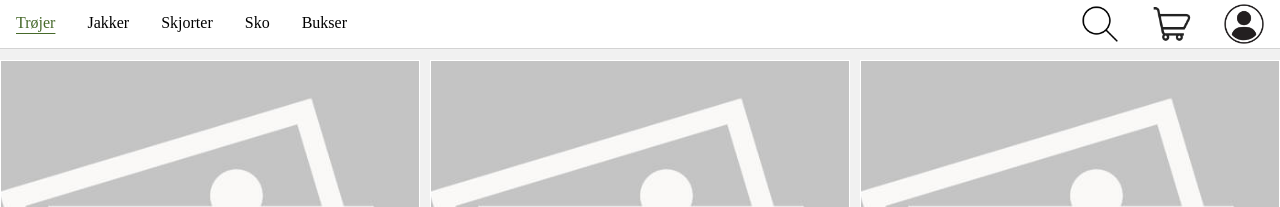
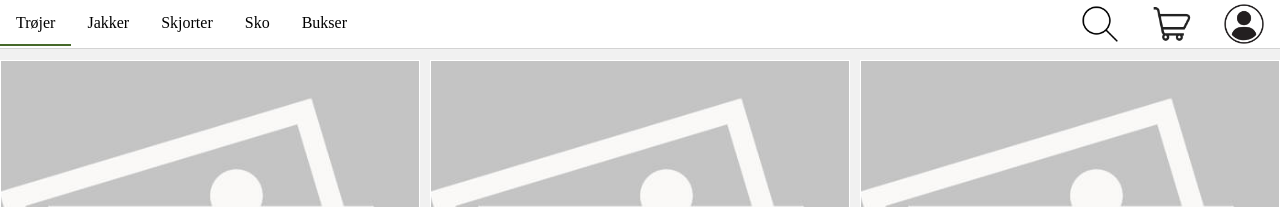
Before and after one commit to z0hnan/StayHjemmeside, a Python web app: template templates/index.html in a window 1280 px wide. Shown: the top 207 px of the page. Run offline with Jinja, Linux system fonts and the light colour scheme; the template is opened without the code that fills it, so the values that code supplies are empty.

Commit message:
NOW WITH ANIMATIONSSZZZZ 😍

```diff
--- a/static/styles/main.css
+++ b/static/styles/main.css
@@ -36,15 +36,27 @@ ul {
   padding: 14px 16px;
   text-decoration: none;
   color: black;
-
+  position: relative; /* Added position relative */
 }
 
+.non-split::after {
+  content: '';
+  position: absolute;
+  width: 100%; /* Adjust if needed */
+  height: 2px;
+  bottom: 0;
+  left: 0;
+  background-color: #46692a;
+  transform-origin: bottom;
+  transition: transform 0.25s ease-out, width 0.25s ease-out; /* Added width transition */
+  transform: scaleX(0);
+}
 
-.non-split:hover {
-  color: #46692a;
-  text-decoration: underline;
-  text-underline-offset: 5px;
+.non-split:hover::after {
+  transform: scaleX(1);
+  width: 100%; /* Adjust if needed */
 }
+
 
 .grid-container {
   display: grid;
```
